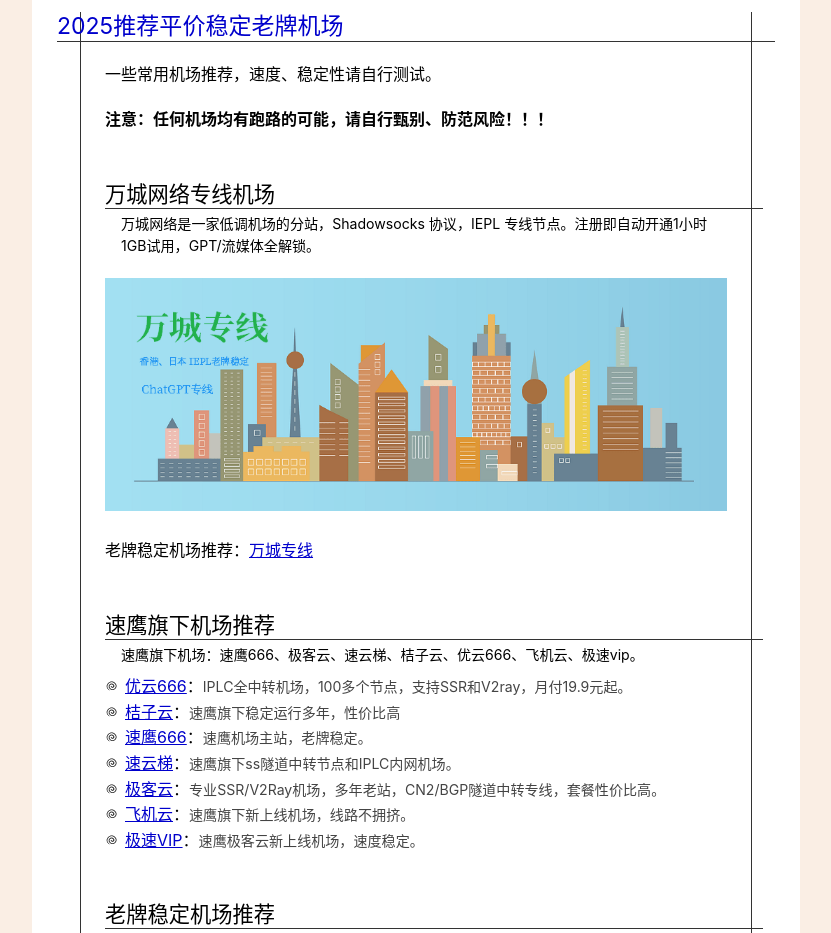
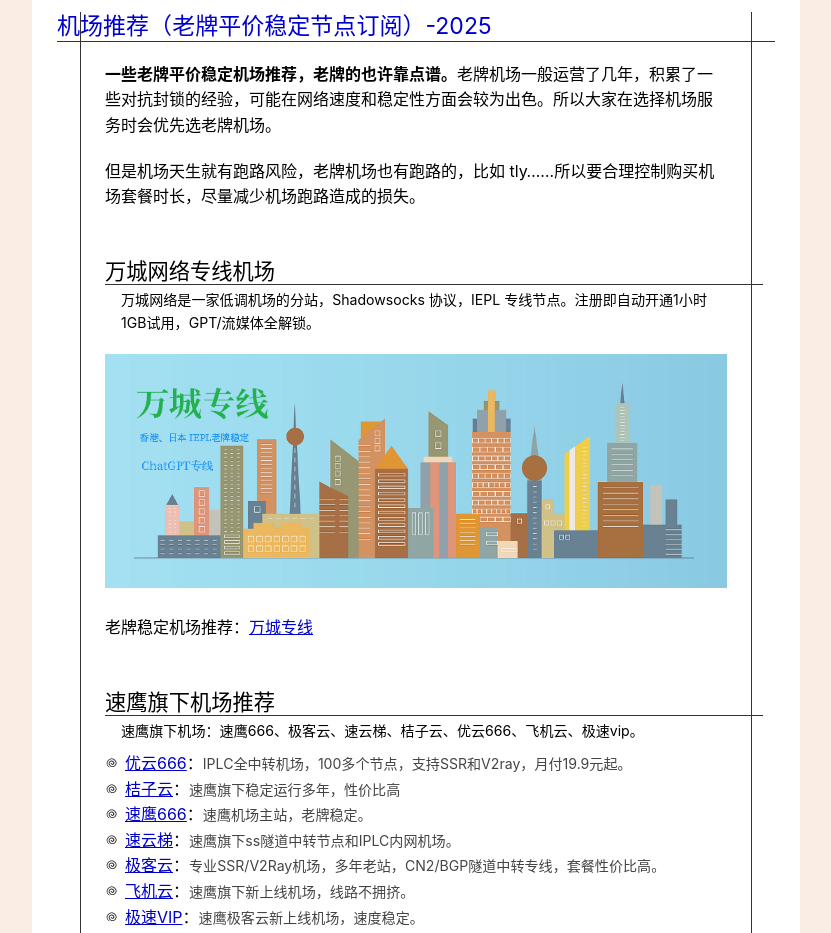
Before and after one commit to edutfree/edutfree.github.io, a plain HTML site: page docs/index.html in a window 1280 px wide. Shown: the top 933 px of the page, without its empty margins (224-1055 px from the left). Drawn offline with Linux system fonts and the light colour scheme.

Commit message:
Add files via upload
机场推荐（老牌平价稳定节点订阅）-2025

```diff
--- a/docs/index.html
+++ b/docs/index.html
@@ -9,9 +9,9 @@
 <meta http-equiv="Cache-Control" content="no-siteapp" />
 <meta name="robots" content="index, follow">
 <meta property="og:type" content="article">
-<meta property="og:title" content="2025推荐平价稳定老牌机场">
-<meta name="description" content="老牌稳定平价机场推荐,速鹰机场,桔子云,极客云,优云666,飞机云官网以及最新优惠码等。" />
-<meta name="keywords" content="老牌稳定平价机场推荐,魔戒官网,平价稳定机场,老牌机场,机场优惠码,速鹰机场,桔子云官网,极客云官网,优云666官网,飞机云官网" />
+<meta property="og:title" content="机场推荐（老牌平价稳定节点订阅）-2025">
+<meta name="description" content="机场推荐,老牌稳定平价机场推荐,速鹰机场,桔子云,极客云,优云666,飞机云官网以及最新优惠码等。" />
+<meta name="keywords" content="机场推荐,老牌稳定平价机场推荐,魔戒官网,平价稳定机场,老牌机场,机场优惠码,速鹰机场,桔子云官网,极客云官网,优云666官网,飞机云官网" />
 <meta property="og:url" content="https://xuv.cc" />
 <meta name="Author" content="机场推荐" />
 <link rel="stylesheet" href="style.css" type="text/css" media="screen" />
@@ -26,7 +26,7 @@
 <meta name="msapplication-TileColor" content="#ffc40d">
 <meta name="msapplication-config" content="https://edutfree.github.io/logo/browserconfig.xml">
 <meta name="theme-color" content="#ffffff">
-<title>2025平价稳定机场官网导航 | 最新</title>
+<title>机场推荐（老牌平价稳定节点订阅）-2025</title>
 </head>
 
 <body>
@@ -34,13 +34,13 @@
 <div class="section"><!-- h1 section -->
 
    <header class="article_header">
-      <h1><a href="https://edutfree.github.io" title="2025推荐平价稳定老牌机场">2025推荐平价稳定老牌机场</a></h1>
+      <h1><a href="https://edutfree.github.io" title="机场推荐（老牌平价稳定节点订阅）-2025">机场推荐（老牌平价稳定节点订阅）-2025</a></h1>
    </header>
 
    <article id="main" class="article_content">
 
-      <p>一些常用机场推荐，速度、稳定性请自行测试。</p>
-      <p><b>注意：任何机场均有跑路的可能，请自行甄别、防范风险！！！</b></p>
+      <p><b>一些老牌平价稳定机场推荐，老牌的也许靠点谱。</b>老牌机场一般运营了几年，积累了一些对抗封锁的经验，可能在网络速度和稳定性方面会较为出色。所以大家在选择机场服务时会优先选老牌机场。</p>
+      <p>但是机场天生就有跑路风险，老牌机场也有跑路的，比如 tly……所以要合理控制购买机场套餐时长，尽量减少机场跑路造成的损失。</p>
 
       <div class="section"><!-- h2 section -->
          <h2>万城网络专线机场</h2>
@@ -117,7 +117,7 @@
 
 </div><!-- h1 section end -->
 
-<p class="foot_center"><b>注意：任何机场均有跑路的可能，请自行甄别、防范风险！！！</b></p>
+<p class="foot_center"><b>注意：任何机场均有跑路的可能，请自行甄别、防范风险！老牌的也许靠点谱！</b></p>
 
 <ul class="navigation">
    <li><a href="https://xuv.cc/out/wanc" target="_blank" rel="nofollow">万城专线</a></li>
```
